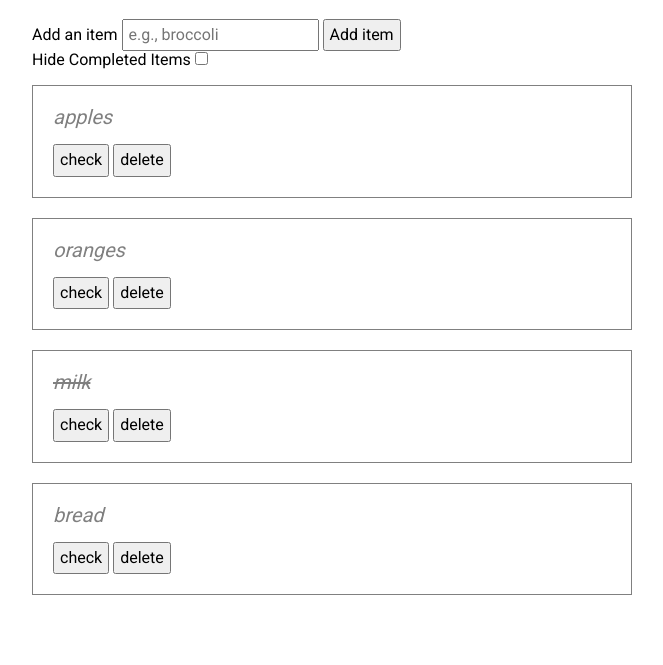
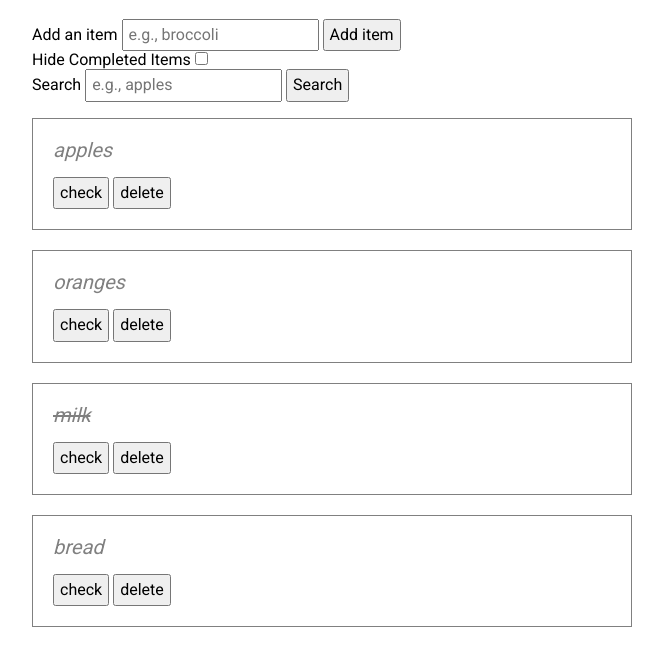
Before and after one commit to thinkful-ei-armadillo/shopping-solo-Chris, a plain HTML site: page index.html in a window 1280 px wide. Shown: the part 61-726 px from the top of the page, without its empty margins (308-971 px from the left). Drawn offline with nearby package versions, Linux system fonts and the light colour scheme.

Commit message:
Added Search form to HTML

```diff
--- a/index.html
+++ b/index.html
@@ -20,6 +20,11 @@
             <label for= "completed-check">Hide Completed Items</label>
             <input type="checkbox" id="completed-check">
         </div>
+        <form id="search-entry-form">
+            <label for="search-entry">Search</label>
+            <input type="text" name="serach-entry" class="js-search-list-entry" placeholder="e.g., apples">
+            <button type="submit">Search</button>
+        </form>
         <ul class="shopping-list js-shopping-list">
         </ul>
     </div>
```
Also changed, not shown: index.js (+6 -4 lines).
